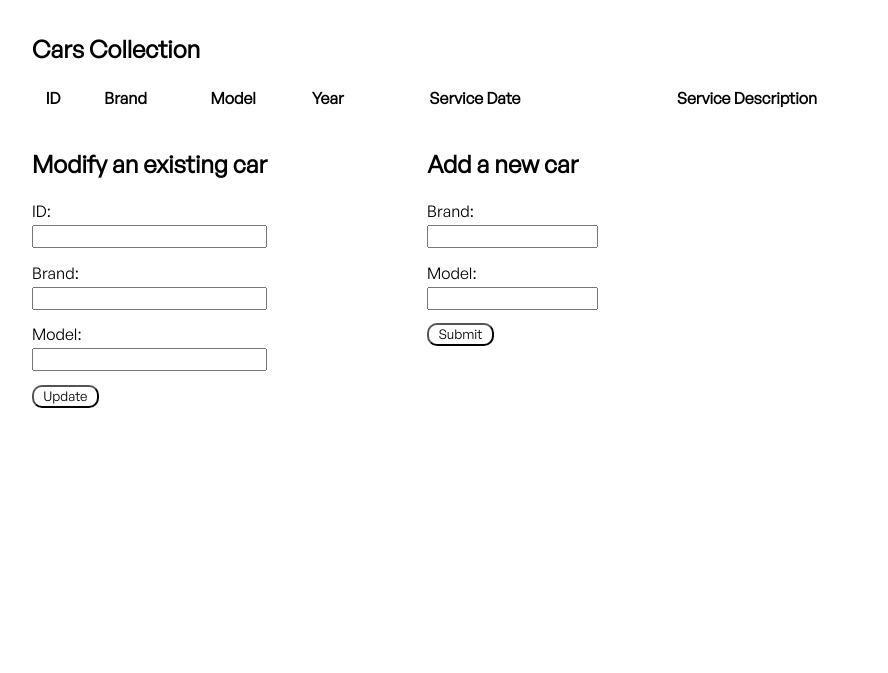
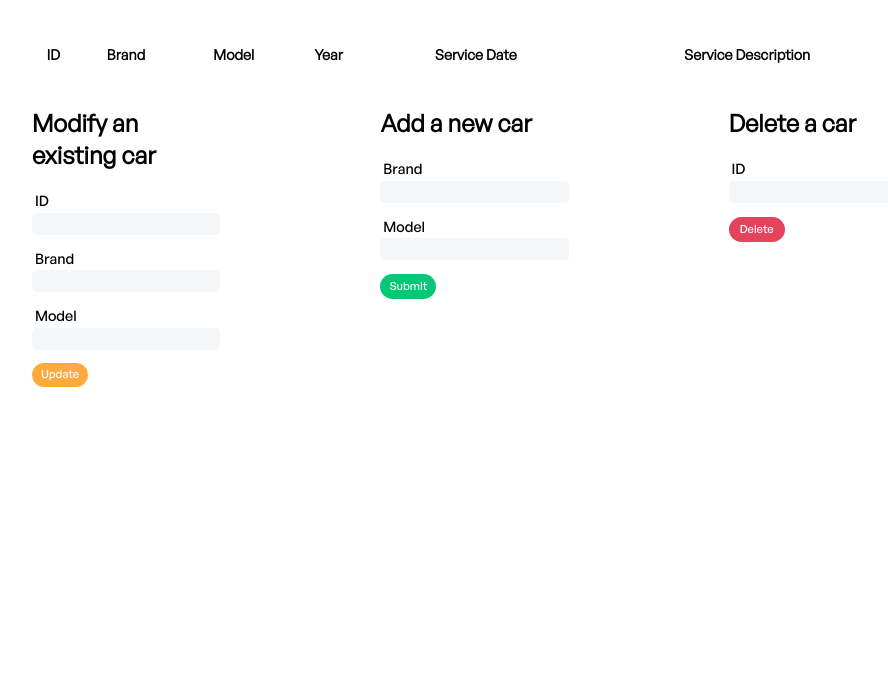
Before and after one commit to madalinioana/auto-shop-application, a plain HTML site: page client/index.html in a window 1280 px wide. Shown: the part 127-800 px from the top of the page, without its empty margins (168-1056 px from the left). Drawn offline with Linux system fonts and the light colour scheme; no server answers.

Commit message:
Change frontend

```diff
--- a/client/index.html
+++ b/client/index.html
@@ -3,13 +3,13 @@
 <head>
     <meta charset="UTF-8">
     <meta name="viewport" content="width=device-width, initial-scale=1.0">
-    <title>Auto Shop</title>
+    <title>Auto Shop — Management System</title>
     <link rel="stylesheet" href="style.css">
 </head>
 <body>
-    <h1>Auto Shop Database</h1>
+    <h1>Auto Shop Management System</h1>
     <div class="table-wrapper">
-        <h2>Cars Collection</h2>
+        <h2 id="cars_collection">Cars Collection</h2>
         <table id="data-table">
             <thead>
             <tr>
@@ -29,23 +29,31 @@
         <div id="formular-adaugare">
             <h2>Add a new car</h2>
             <form id="data-form">
-                <label for="brand">Brand:</label>
+                <label for="brand">Brand</label>
                 <input type="text" id="brand" name="brand" required>
-                <label for="model">Model:</label>
+                <label for="model">Model</label>
                 <input type="text" id="model" name="model" required>
-                <button type="submit">Submit</button>
+                <button id="button_1" type="submit">Submit</button>
             </form>
         </div>
         <div id="formular-editare">
             <h2>Modify an existing car</h2>
             <form id="edit-form">
-                <label for="edit-id">ID:</label>
+                <label for="edit-id">ID</label>
                 <input id="edit-id" name="id">
-                <label for="brand">Brand:</label>
+                <label for="brand">Brand</label>
                 <input type="text" id="edit-brand" name="brand">
-                <label for="edit-model">Model:</label>
+                <label for="edit-model">Model</label>
                 <input type="text" id="edit-model" name="model">
-                <button type="submit">Update</button>
+                <button id="button_2" type="submit">Update</button>
+            </form>
+        </div>
+        <div id="formular-stergere">
+            <h2>Delete a car</h2>
+            <form id="delete-form">
+                <label for="carId">ID</label>
+                <input type="text" id="carId" name="id" required>
+                <button id="button_3" type="submit">Delete</button>
             </form>
         </div>
     </div>
--- a/client/script.js
+++ b/client/script.js
@@ -50,7 +50,7 @@ form.addEventListener('submit', async (event) => {
         });
 
         if (response.ok) {
-            alert('Car successfully added!');
+            //alert('Car successfully added!');
             // Reîmprospătăm lista de mașini după adăugarea cu succes
             fetchData();
         } else {
@@ -86,3 +86,25 @@ document.getElementById('edit-form').addEventListener('submit', async (event) =>
         console.error('Eroare la actualizarea datelor:', error);
     }
 });
+
+document.getElementById('delete-form').addEventListener('submit', async (event) => {
+    event.preventDefault();
+    const formData = new FormData(event.target);
+    const formDataObject = Object.fromEntries(formData.entries());
+
+    try {
+        const response = await fetch('http://localhost:3000/api/cars/' + formDataObject.id, {
+            method: 'DELETE'
+        });
+
+        if (response.ok) {
+            //alert('Mașina a fost ștearsă cu succes!');
+            // Reîmprospătăm lista de mașini după ștergerea cu succes
+            fetchData();
+        } else {
+            console.error('Eroare la ștergerea mașinii:', response.statusText);
+        }
+    } catch (error) {
+        console.error('Eroare la ștergerea mașinii:', error);
+    }
+});
--- a/client/style.css
+++ b/client/style.css
@@ -1,3 +1,8 @@
+@font-face {
+    font-family: "GeneralSans Medium";
+    src: url(font/GeneralSans-Medium.woff2);
+}
+
 @font-face {
     font-family: "GeneralSans Regular";
     src: url(font/GeneralSans-Regular.woff2);
@@ -16,7 +21,6 @@
 body {
     display: flex;
     flex-wrap: wrap;
-    padding-top: 3vh;
     padding-left: 15vw;
     padding-right: 15vw;
 }
@@ -37,17 +41,31 @@ body {
 }
 
 * {
-    font-family: "GeneralSans Regular", sans-serif;
+    font-family: "GeneralSans Medium", sans-serif;
 }
 
 td {
-    border: solid 1px;
+    padding: 0.3em;
+    font-size: 0.9em;
+    //border: solid 1px;
+    background-color: #f4f6f8;
     padding-left: 0.5em;
+}
+
+tr {
+    margin-bottom: 2em;
+}
+
+th {
+    font-family: "GeneralSans Regular", sans-serif;
+    font-size: 0.9em;
+    padding-bottom: 0.4em;
 }
 
 h1 {
     font-family: "GeneralSans Black", sans-serif;
     font-size: 40px;
+    margin-bottom: 2em;
 }
 
 h2 {
@@ -66,25 +84,84 @@ form {
     flex-direction: column;
 }
 
-button {
-    background-color: white;
-    border-radius: 10px;
+#button_1 {
+    color: white;
+    background-color: #00c874;
+    border-radius: 20px;
     max-width: 5em;
+    border: none;
+    font-size: 0.7em;
+    padding-top: 0.5em;
+    padding-bottom: 0.4em;
+}
+
+#button_2 {
+    color: white;
+    background-color: #fdaa3d;
+    border-radius: 20px;
+    max-width: 5em;
+    border: none;
+    font-size: 0.7em;
+    padding-top: 0.4em;
+    padding-bottom: 0.4em;
+}
+
+#button_3 {
+    color: white;
+    background-color: #e2445c;
+    border-radius: 20px;
+    max-width: 5em;
+    border: none;
+    font-size: 0.7em;
+    padding-top: 0.5em;
+    padding-bottom: 0.4em;
 }
 
 input {
-    /*padding-left: 0.5em;
+    padding-left: 0.5em;
     padding-right: 0.5em;
-    border-radius: 10px;*/
+    border-radius: 5px;
+    background-color: #f4f6f8;
     margin-bottom: 1em;
+    border: none;
+    height: 1.5em;
 }
 
 label {
-    margin-left: 0em;
+    margin-left: 0.2em;
     margin-bottom: 0.2em;
+    font-size: 0.9em;
 }
 
 #formulare {
     display: flex;
     flex-direction: row;
 }
+
+td:nth-child(5) {
+    background-color: #6161ff;
+    color: white;
+}
+
+td:nth-child(1) {
+    border-top-left-radius: 10px;
+    border-bottom-left-radius: 10px;
+}
+
+td:nth-child(6) {
+    border-top-right-radius: 5px;
+    border-bottom-right-radius: 5px;
+}
+
+#formular-stergere {
+    order:3;
+    margin-left: 10em;
+}
+
+#cars_collection {
+    display: none;
+}
+
+#formulare {
+    margin-top: 0em;
+}
```
